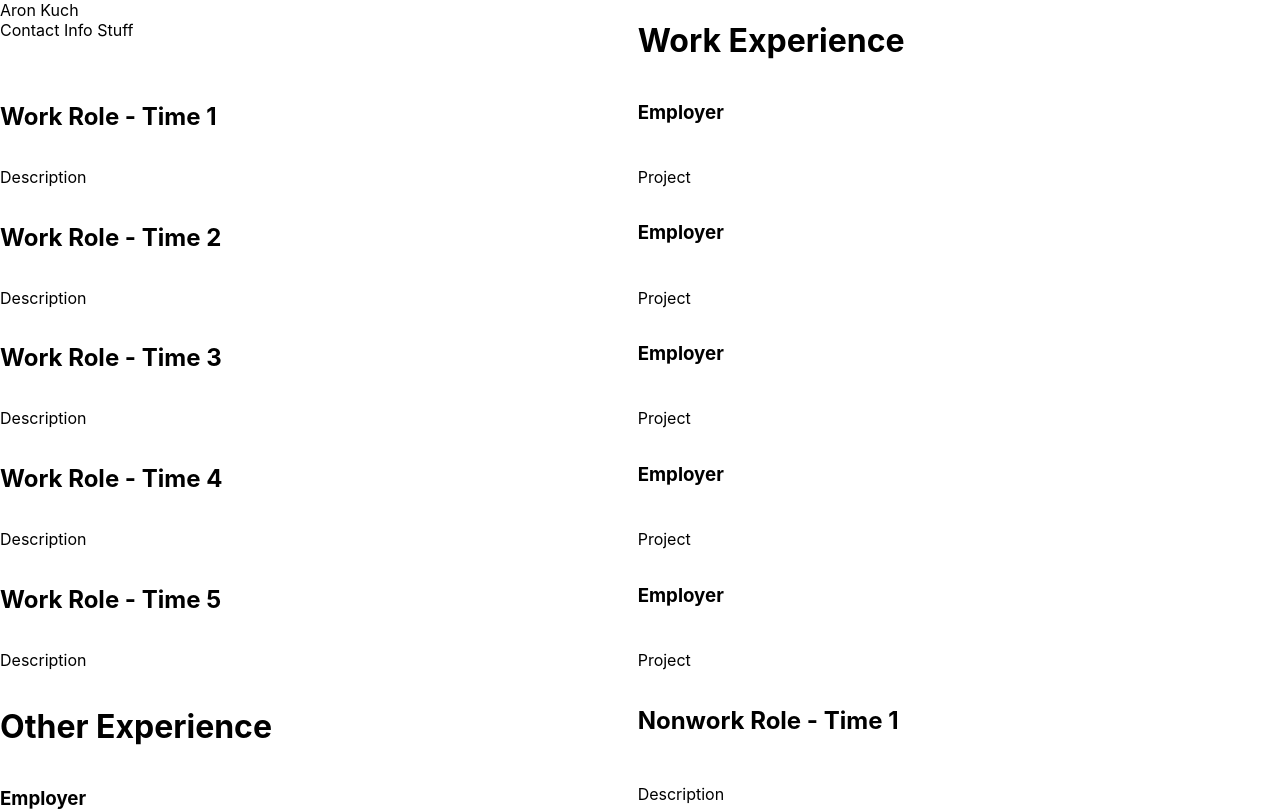
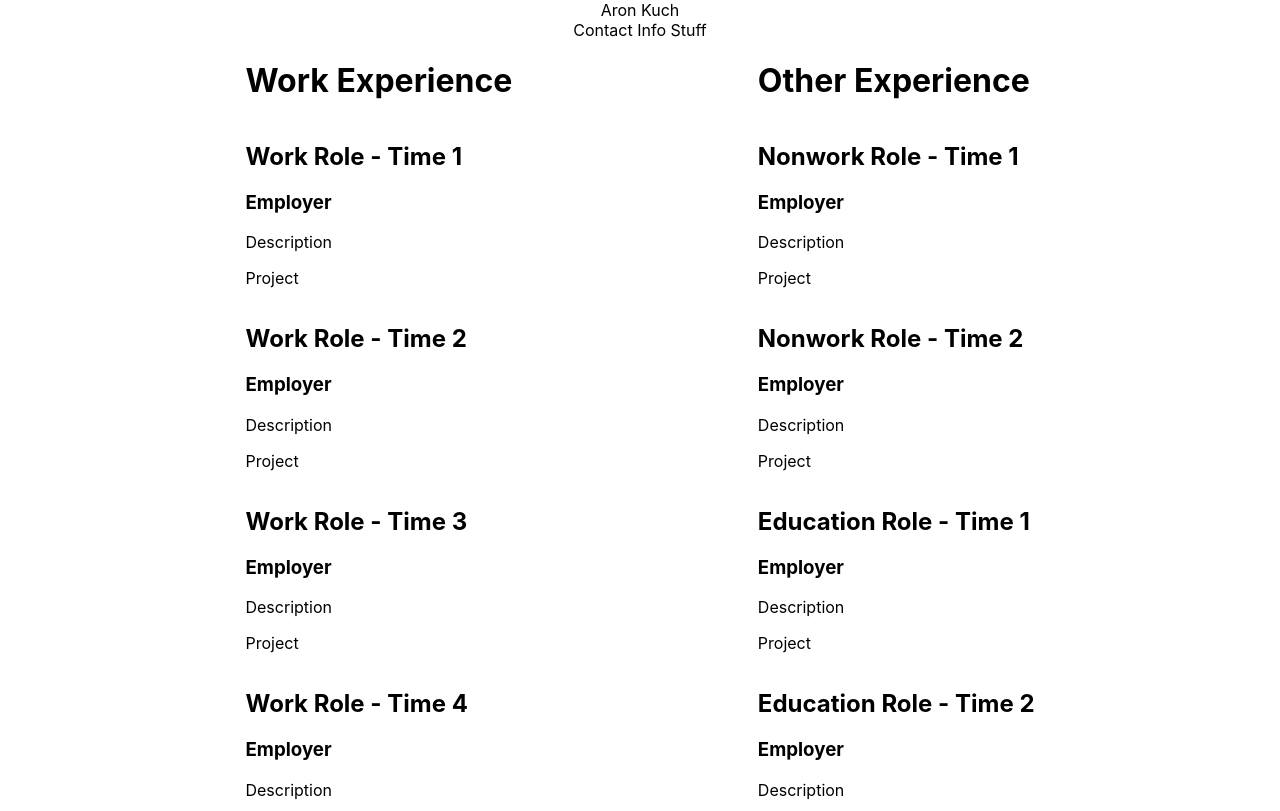
Before and after one commit to AronKuch/resume, a React (Create React App) app: page / in a window 1280 px wide. Shown: the top 811 px of the page. Built offline with nearby package versions, Linux system fonts and the light colour scheme.

Commit message:
Added dynamic-ish locations

```diff
--- a/src/components/design.js
+++ b/src/components/design.js
@@ -1,22 +1,30 @@
 const Experience = (props) => {
+  let row = props.number + (props.type === "Education" ? 4 : 2);
+  let col = props.type === "Work" ? 1 : 2;
+  let gridLocation = {
+    gridRowStart: row,
+    gridRowEnd: "span 1",
+    gridColumnStart: col,
+    gridColumnEnd: "span 1",
+  };
   return (
-    <>
+    <div className="experience" style={gridLocation}>
       <h2>
         {props.type} Role - Time {props.number}
       </h2>
       <h3>Employer</h3>
       <p className="description">Description</p>
       <p className="project">Project</p>
-    </>
+    </div>
   );
 };
 
 const ExperienceList = (props) => {
   let list = [];
-  for (let i = 0; i < props.number; i++) {
+  for (let i = 1; i <= props.number; i++) {
     list.push(
       <>
-        <Experience type={props.type} number={i + 1} />
+        <Experience type={props.type} number={i} />
       </>
     );
   }
--- a/src/index.css
+++ b/src/index.css
@@ -7,6 +7,8 @@ body {
   -moz-osx-font-smoothing: grayscale;
 }
 
+/* Try this color scheme: https://coolors.co/f4f4f4-1d1c28-747572-3f7cac-92140c */
+
 code {
   font-family: source-code-pro, Menlo, Monaco, Consolas, "Courier New",
     monospace;
@@ -15,4 +17,10 @@ code {
 .App {
   display: grid;
   grid-template-columns: auto auto;
+  justify-content: space-evenly;
 }
+
+header {
+  grid-column: 1/3;
+  text-align: center;
+}
```
